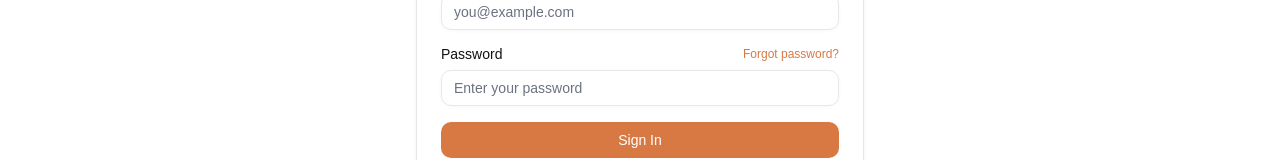
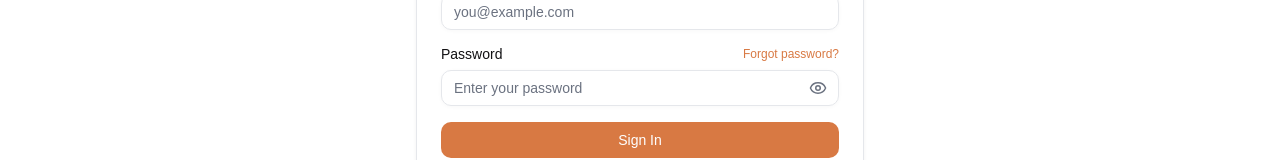
Before and after one commit to IamDevTrivedi/Resturant-Management-System, a Next.js app in the folder client/: page /login in a window 1280 px wide. Shown: the part 420-580 px from the top of the page. Built offline with nearby package versions, Linux system fonts and the light colour scheme; no server answers.

Commit message:
feat: add password visibility toggle to login form

```diff
--- a/client/app/login/page.tsx
+++ b/client/app/login/page.tsx
@@ -22,6 +22,7 @@
 import { IUser, useUserData } from '@/store/user';
 import { useRouter } from 'next/navigation';
 import { useBrowseRestaurantStore, type Restaurant } from '@/store/restaurant-browse';
+import { Eye, EyeOff } from 'lucide-react';
 
 interface IFormError {
   email: string;
@@ -100,6 +101,7 @@
 
   const [disabled, setDisabled] = useState(false);
   const [loading, setLoading] = useState(false);
+  const [showPassword, setShowPassword] = useState(false);
 
   const router = useRouter();
 
@@ -295,13 +297,23 @@
                   Forgot password?
                 </Link>
               </div>
+              <div className="relative">
                 <Input
                   id="password"
-                type="password"
+                  type={showPassword ? 'text' : 'password'}
                   placeholder="Enter your password"
                   value={password}
                   onChange={(e) => setPassword(e.target.value)}
                 />
+                <button
+                  type="button"
+                  className="absolute right-3 top-1/2 -translate-y-1/2 text-muted-foreground"
+                  onClick={() => setShowPassword(!showPassword)}
+                  tabIndex={-1}
+                >
+                  {showPassword ? <EyeOff size={18} /> : <Eye size={18} />}
+                </button>
+              </div>
               {errors.password && <p className="text-sm text-destructive">{errors.password}</p>}
             </div>
             <Button
```
Lines whose indentation alone changed are shown as unchanged.
